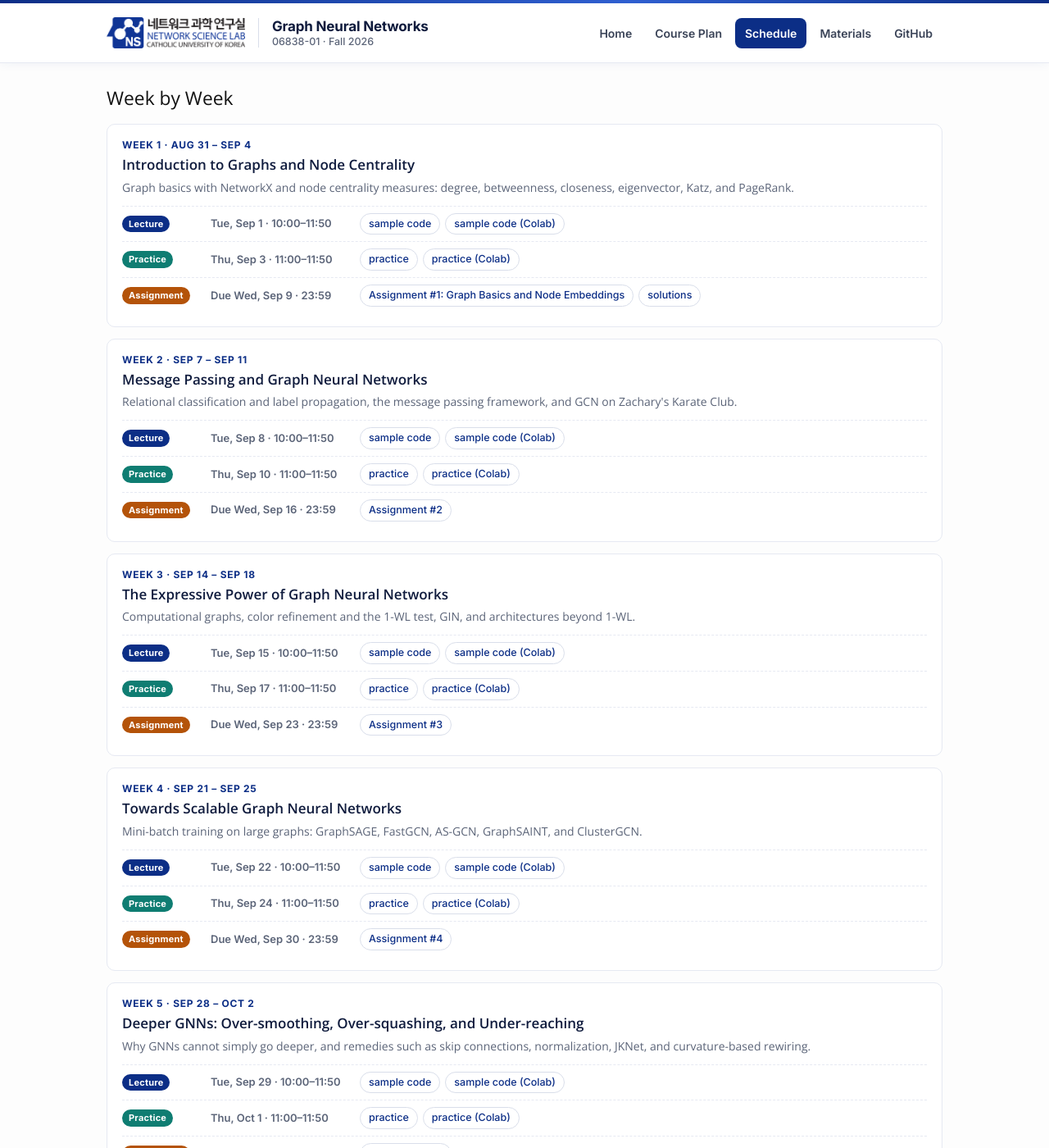
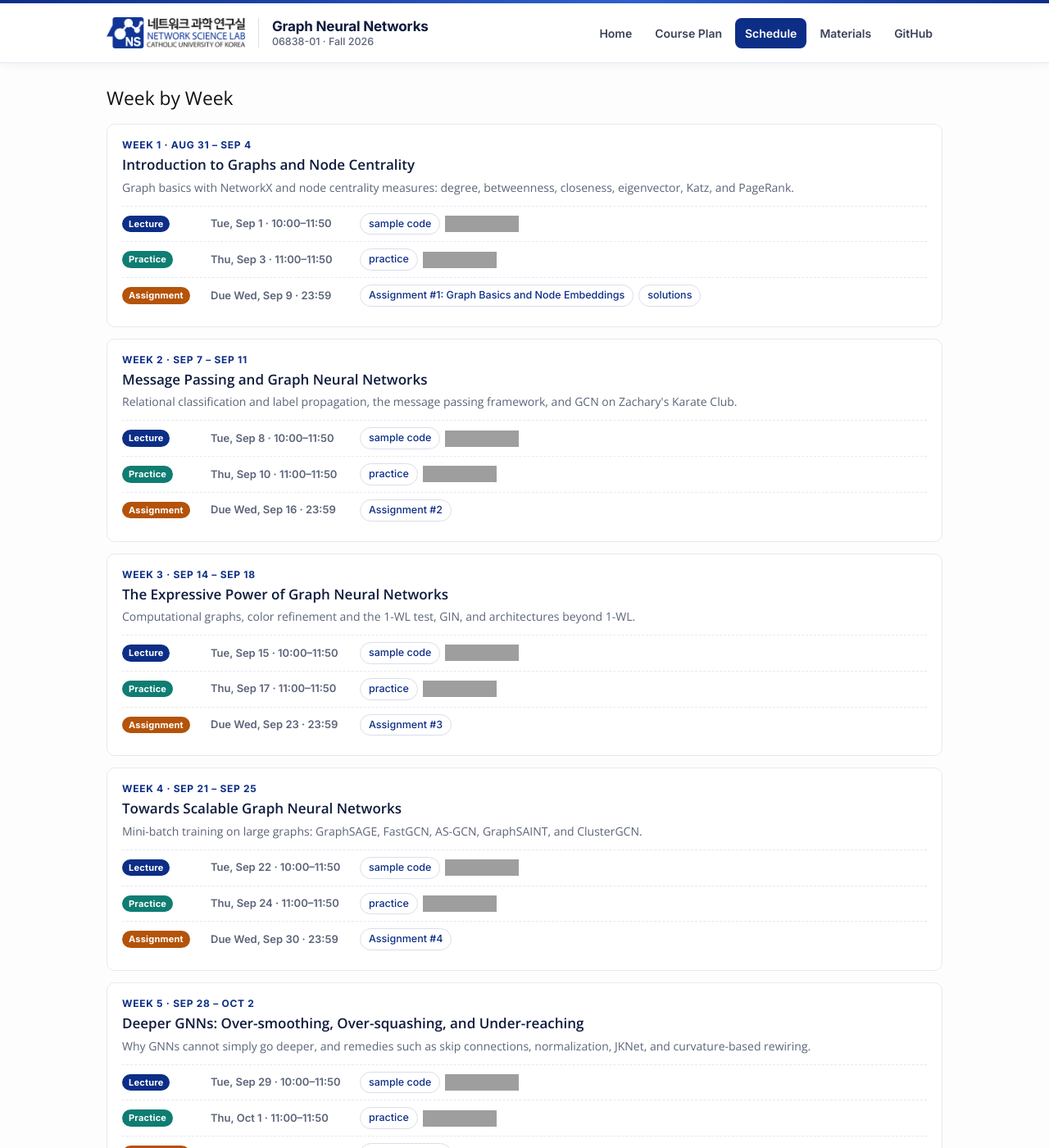
Before and after one commit to NSLab-CUK/Graph-Neural-Networks-Fall-2026, a Jekyll site: the page built from docs/schedule.md, in a window 1280 px wide and 1400 px high, scrolled down 647 px. Shown: the whole window at 82% size. Built offline with Jekyll 4.4.1, drawn with Linux system fonts in a browser that asks for light colours; nearby versions of some CDN libraries; some of the changed text lies outside the part shown; grey boxes are pictures that could not be loaded.

Commit message:
Website: add mid-term exam and solutions; use Colab badge for Colab links

```diff
--- a/docs/_includes/lecture_links.html
+++ b/docs/_includes/lecture_links.html
@@ -1,6 +1,6 @@
 
     {% if include.lecture.links %}
     {% for link in include.lecture.links %}
-    [<a title="Open {{ link.name }}" href="{% include url.html url=link.url %}">{{ link.name }}</a>]
+    {% if link.url contains 'colab.research.google.com' %}{% include link.html link=link %}{% else %}[{% include link.html link=link %}]{% endif %}
     {% endfor %}
     {% endif %}
--- /dev/null
+++ b/docs/_includes/link.html
@@ -0,0 +1,7 @@
+{%- comment -%} Renders one material link; Colab links become the "Open in Colab" badge {%- endcomment -%}
+{%- assign label = include.link.name | remove: ' (Colab)' -%}
+{%- if include.link.url contains 'colab.research.google.com' -%}
+<a class="colab-link" title="Open {{ label }} in Colab" href="{% include url.html url=include.link.url %}"><img src="https://colab.research.google.com/assets/colab-badge.svg" alt="Open {{ label }} in Colab"></a>
+{%- else -%}
+<a title="Open {{ include.link.name }}" href="{% include url.html url=include.link.url %}">{{ include.link.name }}</a>
+{%- endif -%}
--- a/docs/_layouts/schedule.html
+++ b/docs/_layouts/schedule.html
@@ -92,6 +92,18 @@
                 {% endif %}
             </header>
 
+            {% if special and lecture == nil and special.links %}
+            <ul class="week-items">
+                <li>
+                    <span class="week-tag ev-assignment">Exam</span>
+                    <span class="week-when">{{ special.title }}</span>
+                    <span class="week-links">
+                    {% for link in special.links %}{% include link.html link=link %}{% endfor %}
+                    </span>
+                </li>
+            </ul>
+            {% endif %}
+
             {% unless special and lecture == nil %}
             {% if lecture %}
                 {% assign lec_date = lecture.date %}
@@ -106,7 +118,7 @@
                     <span class="week-when">{{ lec_date | date: '%a, %b %-d' }} · {{ lecture_time }}</span>
                     <span class="week-links">
                     {% if lecture %}
-                    {% for link in lecture.links %}{% unless link.name contains 'practice' %}<a href="{% include url.html url=link.url %}">{{ link.name }}</a>{% endunless %}{% endfor %}
+                    {% for link in lecture.links %}{% unless link.name contains 'practice' %}{% include link.html link=link %}{% endunless %}{% endfor %}
                     {% else %}<span class="week-pending">Materials will be posted</span>{% endif %}
                     </span>
                 </li>
@@ -115,7 +127,7 @@
                     <span class="week-when">{{ pr_date | date: '%a, %b %-d' }} · {{ practice_time }}</span>
                     <span class="week-links">
                     {% if lecture %}
-                    {% for link in lecture.links %}{% if link.name contains 'practice' %}<a href="{% include url.html url=link.url %}">{{ link.name }}</a>{% endif %}{% endfor %}
+                    {% for link in lecture.links %}{% if link.name contains 'practice' %}{% include link.html link=link %}{% endif %}{% endfor %}
                     {% else %}<span class="week-pending">Materials will be posted</span>{% endif %}
                     </span>
                 </li>
--- a/docs/_sass/_schedule.scss
+++ b/docs/_sass/_schedule.scss
@@ -133,6 +133,34 @@
             background: $ui-tint;
             text-decoration: none;
         }
+
+        &.colab-link {
+            padding: 0;
+            border: 0;
+            background: none;
+            margin-right: 6px;
+
+            &:hover {
+                background: none;
+                opacity: 0.85;
+            }
+        }
+    }
+}
+
+/* "Open in Colab" badge, anywhere on the site */
+a.colab-link {
+    display: inline-flex;
+    align-items: center;
+    vertical-align: middle;
+    text-decoration: none;
+
+    img {
+        display: block;
+        height: 20px;
+        width: auto;
+        max-width: none;
+        margin: 0;
     }
 }
 
```
Also changed, not shown: docs/_data/schedule.yml (+6 -1 lines), docs/materials.md (+1 -0 lines), docs/README.md.
